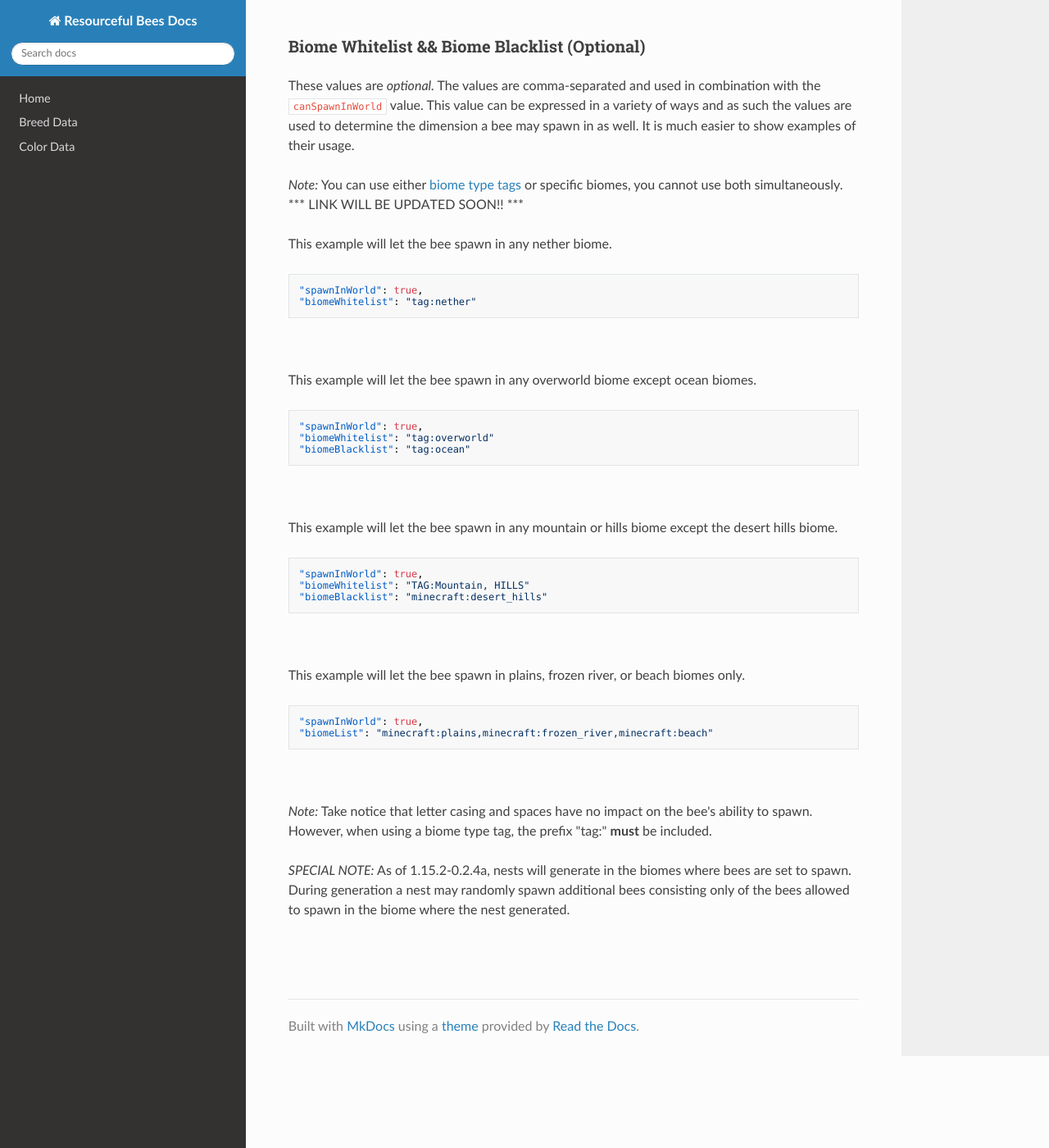
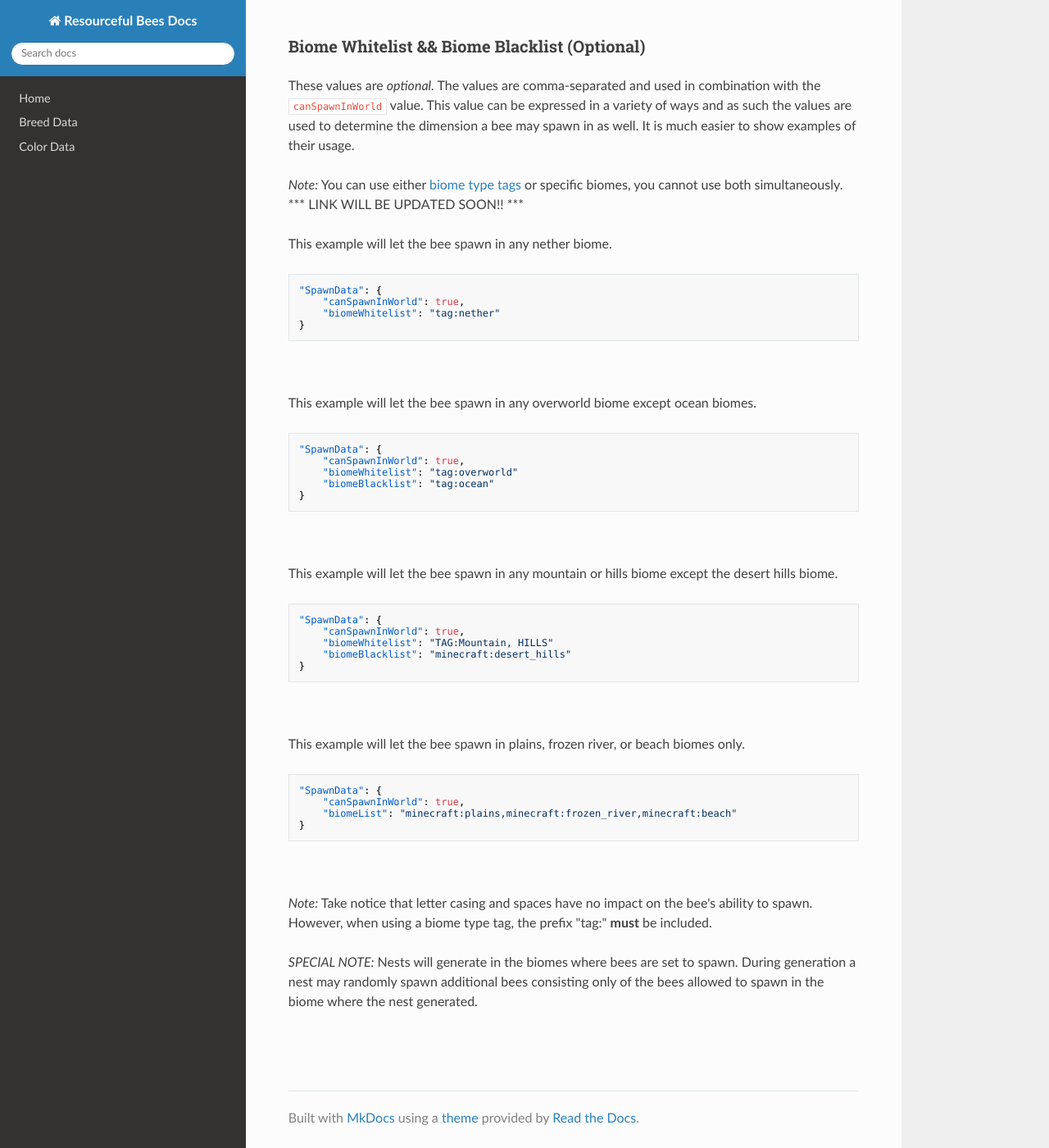
Before and after one commit to Team-Resourceful/ResourcefulBeesDocs, an MkDocs documentation site: the page built from docs/bee_data/spawn_data.md, in a window 1280 px wide and 1400 px high, scrolled down 369 px. Shown: the whole window at 82% size. Built offline with MkDocs 1.6.1, drawn with Linux system fonts in a browser that asks for light colours; nearby versions of some CDN libraries.

Commit message:
docs/bee_data/spawn_data.md updated from https://stackedit.io/

````diff
--- a/docs/bee_data/spawn_data.md
+++ b/docs/bee_data/spawn_data.md
@@ -20,41 +20,49 @@ These values are *optional.* The values are comma-separated and used in combinat
 
 This example will let the bee spawn in any nether biome.
 ```json
-"spawnInWorld": true,
-"biomeWhitelist": "tag:nether"
+"SpawnData": {
+	"canSpawnInWorld": true,
+	"biomeWhitelist": "tag:nether"
+}
 ```
 <br>
 
 This example will let the bee spawn in any overworld biome except ocean biomes.
 ```json
-"spawnInWorld": true,
-"biomeWhitelist": "tag:overworld"
-"biomeBlacklist": "tag:ocean"
+"SpawnData": {
+	"canSpawnInWorld": true,
+	"biomeWhitelist": "tag:overworld"
+	"biomeBlacklist": "tag:ocean"
+}
 ```
 <br>
 
 This example will let the bee spawn in any mountain or hills biome except the desert hills biome.
 ```json
-"spawnInWorld": true,
-"biomeWhitelist": "TAG:Mountain, HILLS"
-"biomeBlacklist": "minecraft:desert_hills"
+"SpawnData": {
+	"canSpawnInWorld": true,
+	"biomeWhitelist": "TAG:Mountain, HILLS"
+	"biomeBlacklist": "minecraft:desert_hills"
+}
 ```
 <br>
 
 This example will let the bee spawn in plains, frozen river, or beach biomes only.
 ```json
-"spawnInWorld": true,
-"biomeList": "minecraft:plains,minecraft:frozen_river,minecraft:beach"
+"SpawnData": {
+	"canSpawnInWorld": true,
+	"biomeList": "minecraft:plains,minecraft:frozen_river,minecraft:beach"
+}
 ```
 <br>
 
 *Note:* Take notice that letter casing and spaces have no impact on the bee's ability to spawn. However, when using a biome type tag, the prefix "tag:" **must** be included. <br>
 
-*SPECIAL NOTE:* As of 1.15.2-0.2.4a, nests will generate in the biomes where bees are set to spawn. During generation a nest may randomly spawn additional bees consisting only of the bees allowed to spawn in the biome where the nest generated.
+*SPECIAL NOTE:* Nests will generate in the biomes where bees are set to spawn. During generation a nest may randomly spawn additional bees consisting only of the bees allowed to spawn in the biome where the nest generated.
 
 <br>
 <br>
 <!--stackedit_data:
-eyJoaXN0b3J5IjpbODQxOTQzMTU0LDE5Mjg5NTcyMDcsMTY4ND
-YzMzA3MV19
+eyJoaXN0b3J5IjpbMTA5MjgwNzY2NiwxOTI4OTU3MjA3LDE2OD
+Q2MzMwNzFdfQ==
 -->
````
